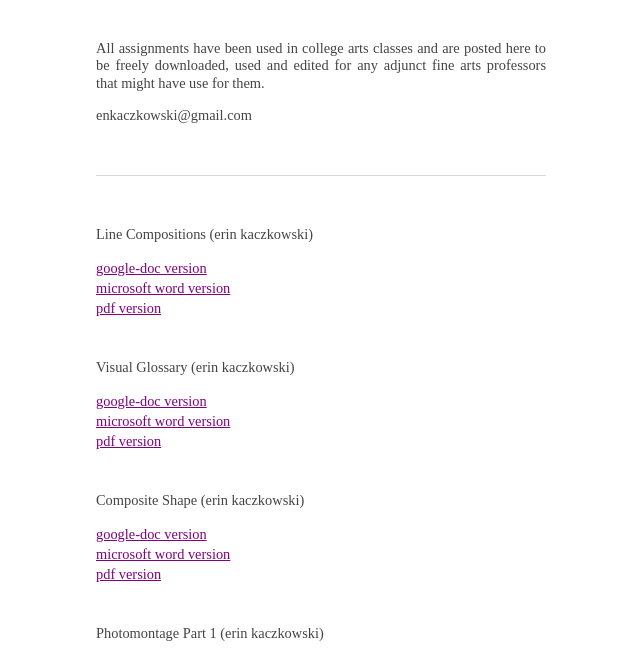
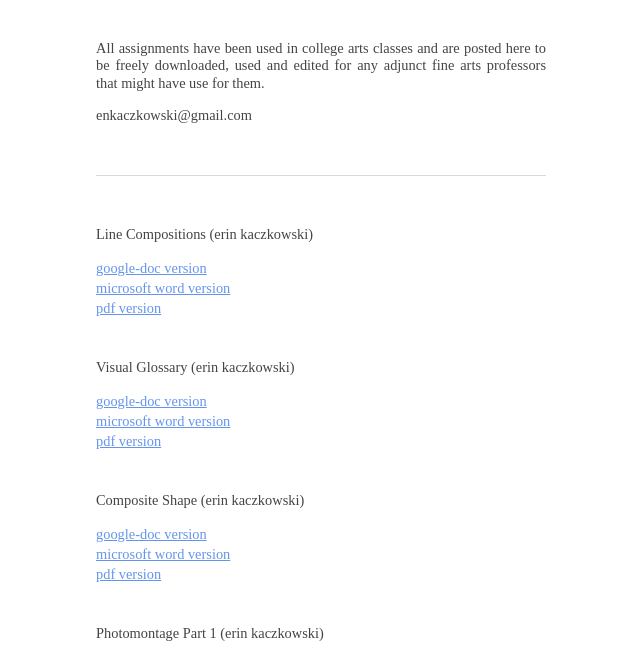
Before and after one commit to tombetthauser/openartassignments, a plain HTML site: page index.html in a window 1280 px wide. Shown: the part 89-743 px from the top of the page, without its empty margins (319-959 px from the left). Drawn offline with Linux system fonts and the light colour scheme.

Commit message:
Update app.css

```diff
--- a/app.css
+++ b/app.css
@@ -9,7 +9,7 @@ body {
 }
 
 a {
-  color: purple;
+  color: cornflowerblue;
 }
 
 .container-03 {
```
